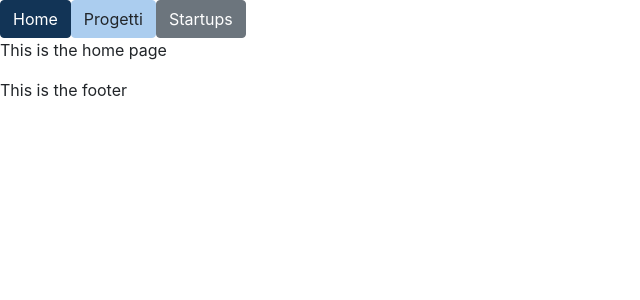
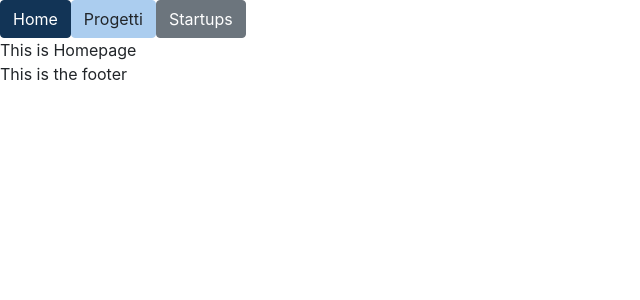
Before and after one commit to fmiccolis/new-github-page, a React (Create React App) app: page / in a window 1280 px wide. Shown: the top 300 px of the page, without its empty margins (0-640 px from the left). Built offline with nearby package versions, Linux system fonts and the light colour scheme.

Commit message:
creato componente homepage

```diff
--- a/src/components/Dispatcher.js
+++ b/src/components/Dispatcher.js
@@ -1,16 +1,15 @@
 import {BrowserRouter as Router, Route, Switch} from "react-router-dom";
 import Startups from "../pages/Startups";
 import Projects from "../pages/Projects";
+import Homepage from "../pages/Homepage";
 
 function Dispatcher() {
     return (
         <Router>
             <Switch>
-                <Route exact path="/">
-                    <p>This is the home page</p>
-                </Route>
-                <Route path="/startups" component={Startups} />
-                <Route path="/projects" component={Projects} />
+                <Route exact path="/" component={Homepage} />
+                <Route exact path="/startups" component={Startups} />
+                <Route exact path="/projects" component={Projects} />
             </Switch>
         </Router>
     );
--- /dev/null
+++ b/src/pages/Homepage.js
@@ -0,0 +1,9 @@
+function Homepage() {
+    return (
+        <div>
+            This is Homepage
+        </div>
+    );
+}
+
+export default Homepage;
```
